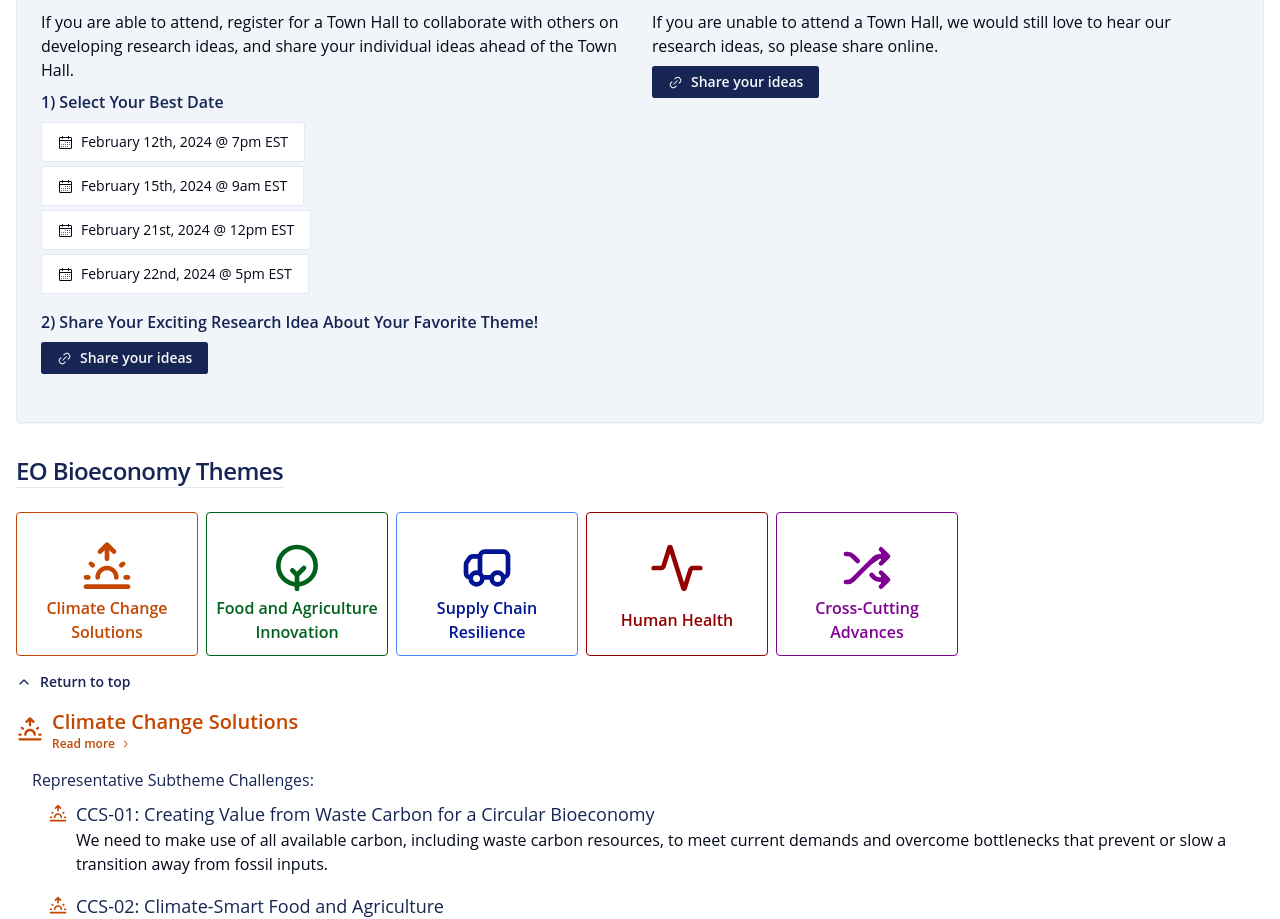
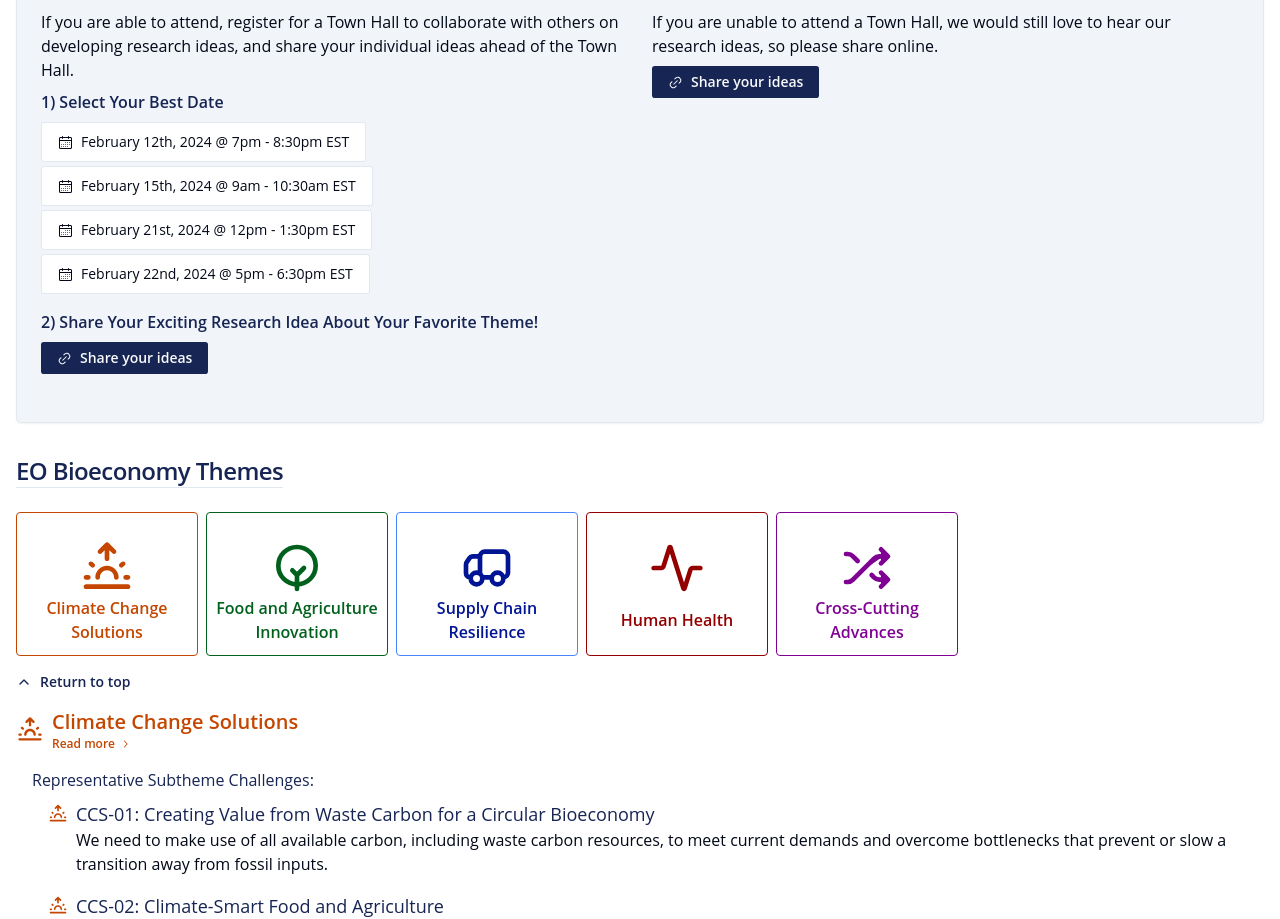
Before and after one commit to ZachStapletonJones/casa-bio, a Next.js app: page / in a window 1280 px wide. Shown: the part 900-1819 px from the top of the page. Built offline with nearby package versions, Linux system fonts and the light colour scheme.

Commit message:
updated times on reg buttons

```diff
--- a/app/page.tsx
+++ b/app/page.tsx
@@ -53,10 +53,10 @@ the bioeconomy. Your input will be critical for moving CASA-Bio forward to advan
               <h4 className='text-primary font-semibold'>1) Select Your Best Date</h4>
                 <div className='grid grid-cols-1 gap-1 w-fit pb-2'>
 
-                <Link className='w-fit' target='_blank' href={'https://knowinnovation.zoom.us/meeting/register/tZwkfu2gqTMjHNVi26Cu8DcC42byYBnZYgzj'}><Button variant={'outline'} className='w-fit flex items-center gap-2'><CalendarIcon />February 12th, 2024 @ 7pm EST</Button></Link>
-                <Link className='w-fit ' target='_blank' href={'https://knowinnovation.zoom.us/meeting/register/tZEqd-uoqD4pG9CpFexx4TF32fJCCtoBT1u5'}><Button variant={'outline'} className='w-fit flex items-center gap-2'><CalendarIcon />February 15th, 2024 @ 9am EST</Button></Link>
-                <Link className='w-fit' target='_blank' href={'https://knowinnovation.zoom.us/meeting/register/tZIqf-Ctqj8pHdZBmJVxQxAsmAGM2wcoH019'}><Button variant={'outline'} className='w-fit flex items-center gap-2'> <CalendarIcon />February 21st, 2024 @ 12pm EST </Button></Link>
-                <Link className='w-fit' target='_blank' href={'https://knowinnovation.zoom.us/meeting/register/tZ0vce2spj4sGdGkfbJutOY8a3zmOr1Hj22H'}><Button variant={'outline'} className='w-fit flex items-center gap-2'> <CalendarIcon />February 22nd, 2024 @ 5pm EST</Button></Link>
+                <Link className='w-fit' target='_blank' href={'https://knowinnovation.zoom.us/meeting/register/tZwkfu2gqTMjHNVi26Cu8DcC42byYBnZYgzj'}><Button variant={'outline'} className='w-fit flex items-center gap-2'><CalendarIcon />February 12th, 2024 @ 7pm - 8:30pm EST</Button></Link>
+                <Link className='w-fit ' target='_blank' href={'https://knowinnovation.zoom.us/meeting/register/tZEqd-uoqD4pG9CpFexx4TF32fJCCtoBT1u5'}><Button variant={'outline'} className='w-fit flex items-center gap-2'><CalendarIcon />February 15th, 2024 @ 9am - 10:30am EST</Button></Link>
+                <Link className='w-fit' target='_blank' href={'https://knowinnovation.zoom.us/meeting/register/tZIqf-Ctqj8pHdZBmJVxQxAsmAGM2wcoH019'}><Button variant={'outline'} className='w-fit flex items-center gap-2'> <CalendarIcon />February 21st, 2024 @ 12pm - 1:30pm EST </Button></Link>
+                <Link className='w-fit' target='_blank' href={'https://knowinnovation.zoom.us/meeting/register/tZ0vce2spj4sGdGkfbJutOY8a3zmOr1Hj22H'}><Button variant={'outline'} className='w-fit flex items-center gap-2'> <CalendarIcon />February 22nd, 2024 @ 5pm - 6:30pm EST</Button></Link>
                 </div>
                 <h4 className='text-primary font-semibold'>2) Share Your Exciting Research Idea About Your Favorite Theme!</h4>
                 <div className='w-fit'>
```
